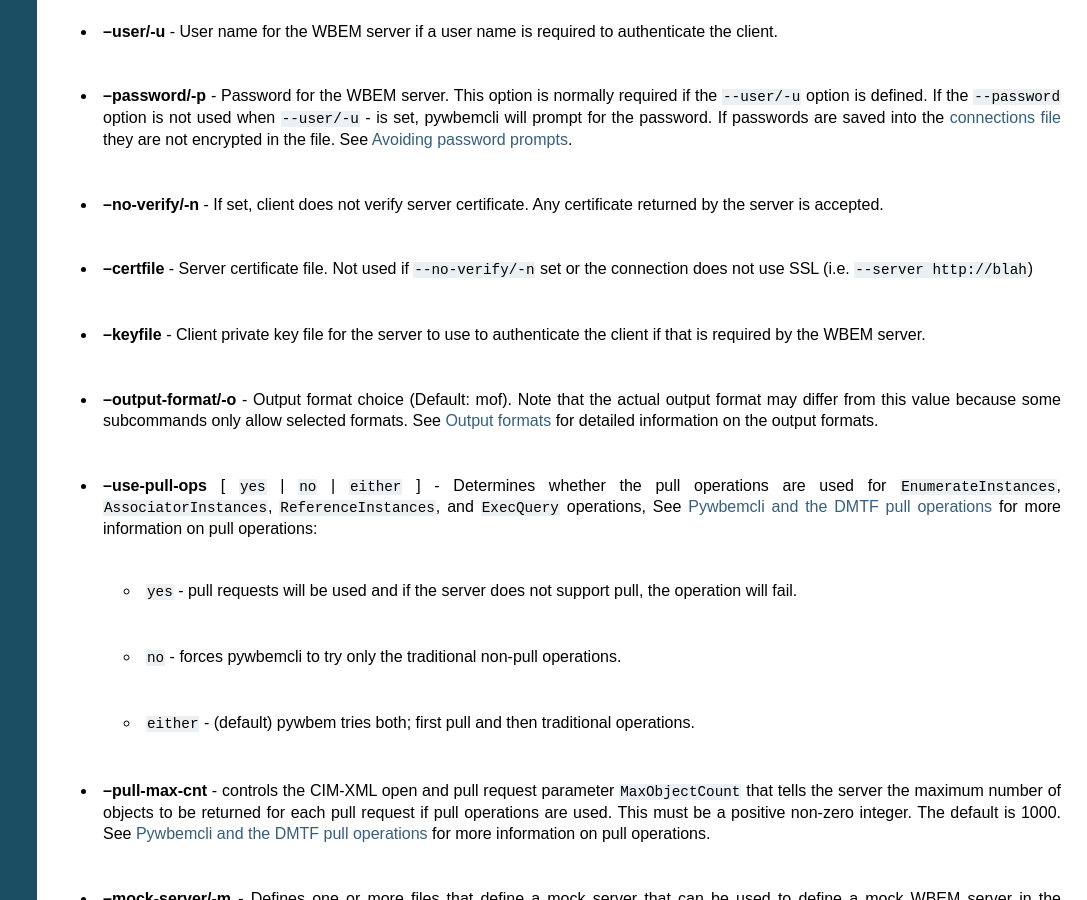
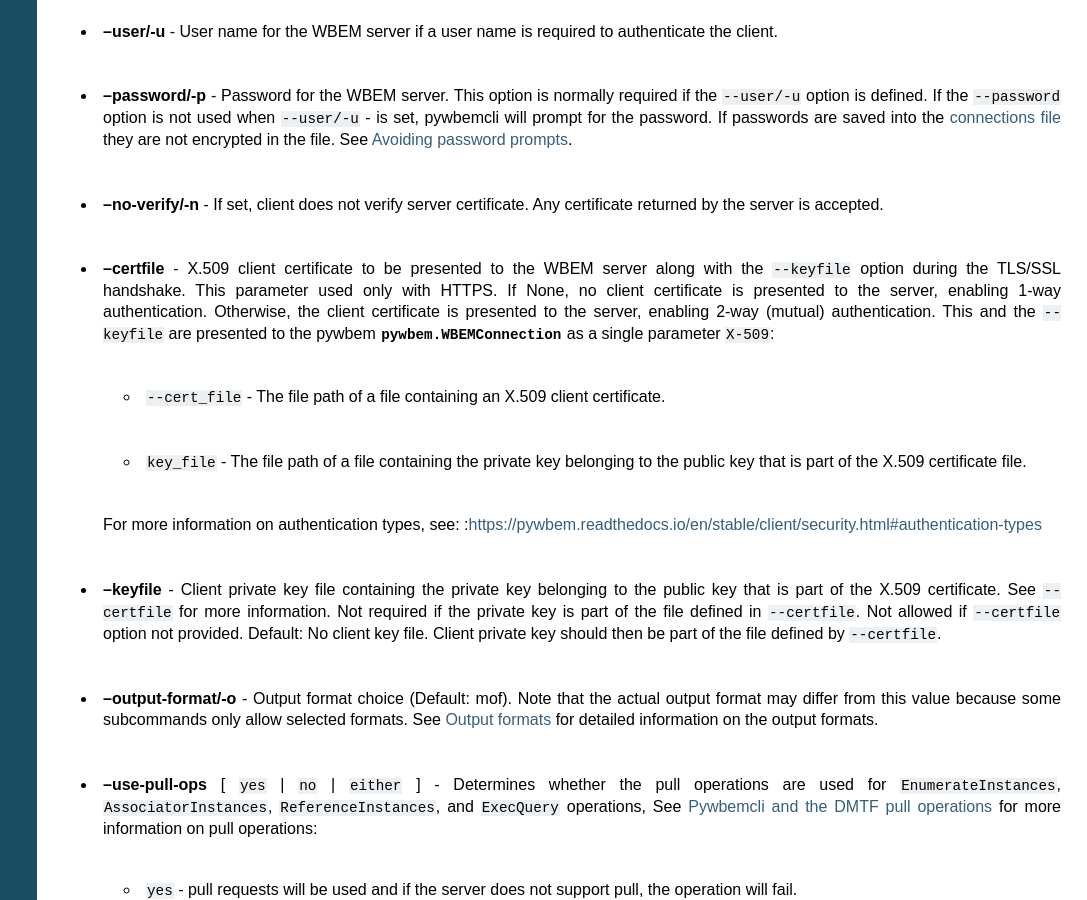
Before and after one commit to pywbem/pywbemtools, a Sphinx documentation site: the page built from docs/pywbemcligeneraloptions.rst, in a window 1280 px wide and 900 px high, scrolled down 2470 px. Shown: the whole window, without its empty margins (193-1280 px from the left). Built offline with Sphinx 7.4.7, drawn with Linux system fonts in a browser that asks for light colours; the version number could not be read and is left out.

Commit message:
Fix issue #275 correct documentation/help for certfile, keyfile
The documentation and help were wrong.  I took what was
defined in pywbem documentation for the certfile and keyfile parameters
and put it into the help for the --certfile and --keyfile and the
general documentation for the same.

Added code to refuse keyfile if no certfile and added test for same.

```diff
--- a/docs/pywbemcligeneraloptions.rst
+++ b/docs/pywbemcligeneraloptions.rst
@@ -140,10 +140,27 @@
   See :ref:`Avoiding password prompts`.
 * **--no-verify/-n** - If set, client does not verify server certificate. Any
   certificate returned by the server is accepted.
-* **--certfile** - Server certificate file. Not used if ``--no-verify/-n`` set or
-  the connection does not use SSL (i.e. ``--server http://blah``)
-* **--keyfile** - Client private key file for the server to use to authenticate
-  the client if that is required by the WBEM server.
+* **--certfile** - X.509 client certificate to be presented to the
+  WBEM server along with the ``--keyfile`` option during the TLS/SSL handshake.
+  This parameter used only with HTTPS.  If None, no client certificate is
+  presented to the server, enabling 1-way authentication. Otherwise, the
+  client certificate is presented to the server, enabling 2-way (mutual)
+  authentication. This and the ``--keyfile`` are presented to the pywbem
+  :class:`pywbem.WBEMConnection` as a single parameter ``X-509``:
+
+  * ``--cert_file`` - The file path of a file containing an X.509 client
+    certificate.
+  * ``key_file`` - The file path of a file containing the private key belonging
+    to the public key that is part of the X.509 certificate file.
+
+  For more information on authentication types, see:
+  :https://pywbem.readthedocs.io/en/stable/client/security.html#authentication-types
+* **--keyfile** - Client private key file containing the private key belonging
+  to the public key that is part of the X.509 certificate. See ``--certfile``
+  for more information. Not required if the private key is part of the file
+  defined in ``--certfile``. Not allowed if ``--certfile`` option not provided.
+  Default: No client key file. Client private key should then be part of the
+  file defined by ``--certfile``.
 * **--output-format/-o** - Output format choice (Default: mof).
   Note that the actual output format may differ from this value because some
   subcommands only allow selected formats.  See :ref:`Output formats` for
```
Also changed, not shown: docs/pywbemclicmdshelp.rst (+8 -4 lines), 2 other files.
